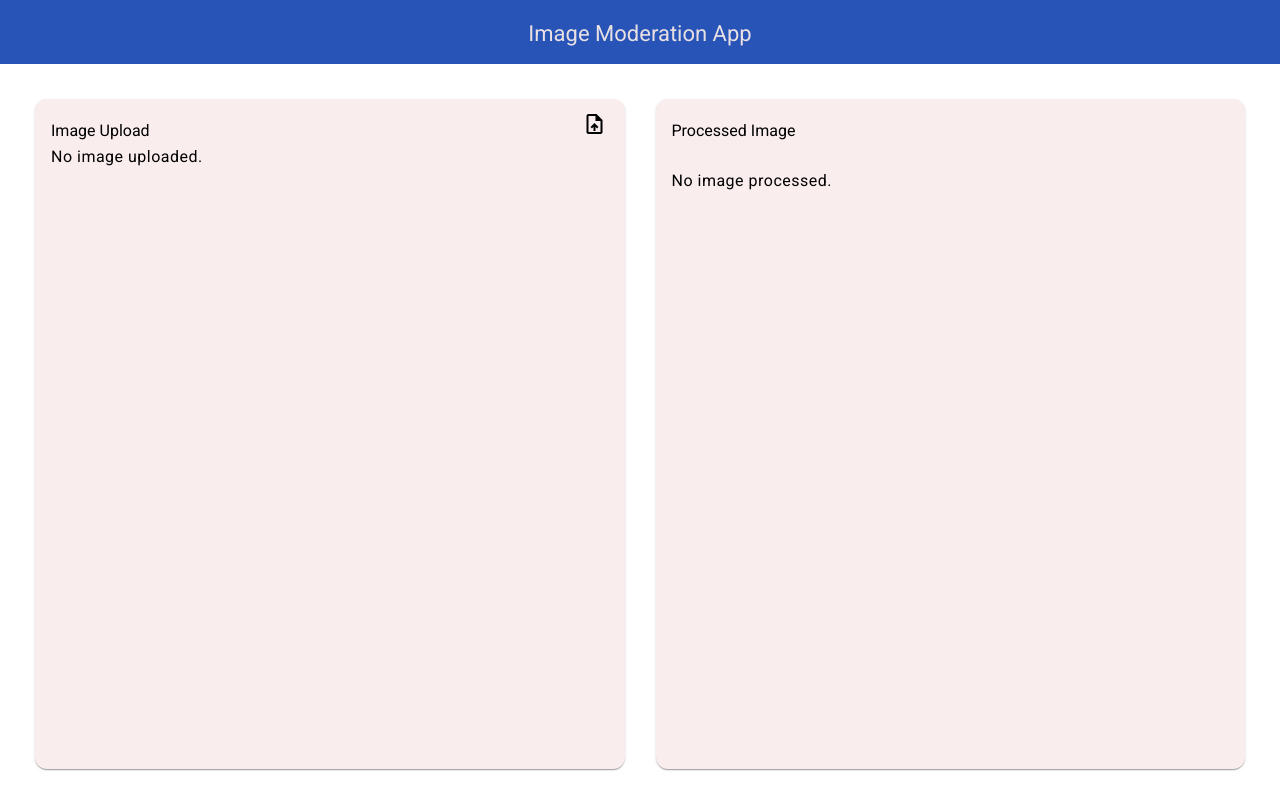
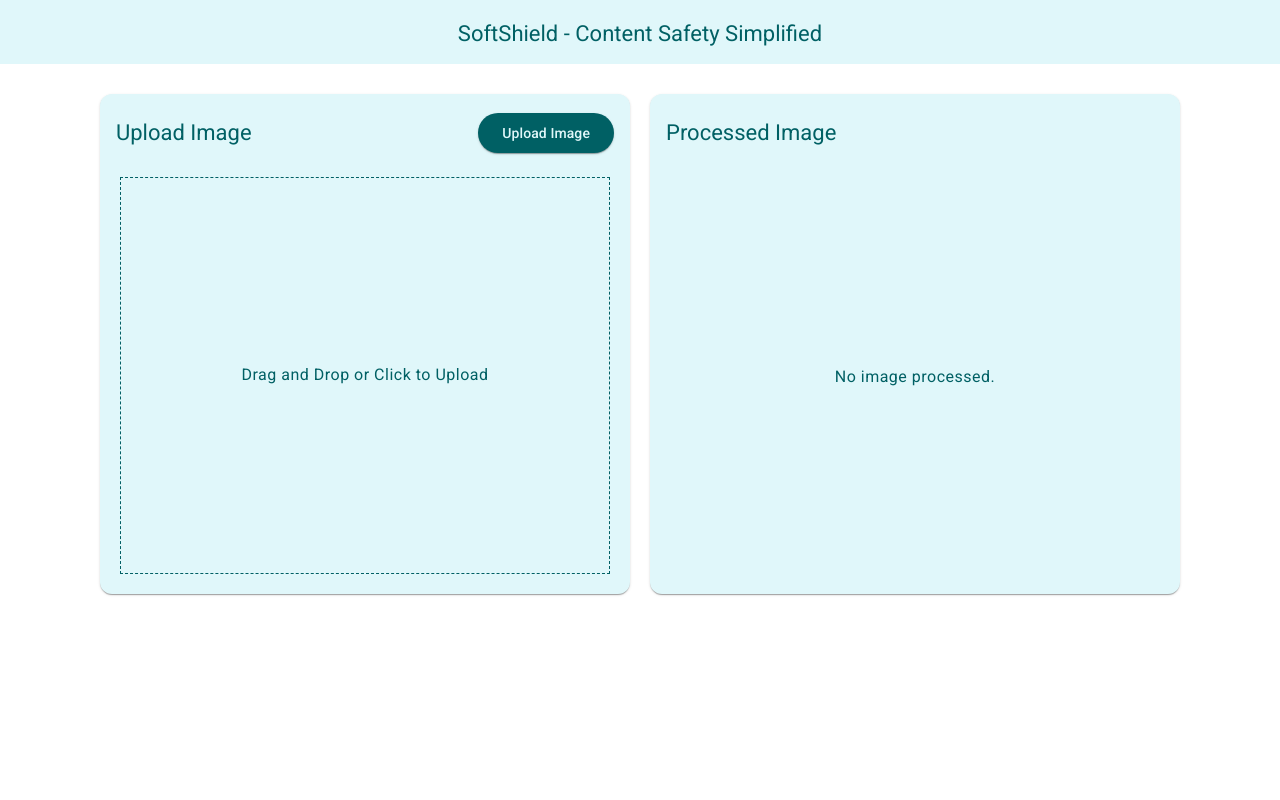
Before and after one commit to amitsat27/image-moderation-aws, an Angular app: page /navigation in a window 1280 px wide. Built offline with nearby package versions, Linux system fonts and the light colour scheme.

Commit message:
Application Makeover

```diff
--- a/src/app/image-process/image-process.component.css
+++ b/src/app/image-process/image-process.component.css
@@ -1,96 +1,88 @@
-.grid-container {
-  margin: 20px;
-}
-.spinner-primary {
-  --mdc-circular-progress-active-indicator-color: #4caf50; /* Green */
+.container {
+  display: flex;
+  flex-wrap: wrap;
+  justify-content: space-around;
+  padding: 20px;
 }
 
-.spinner-warn {
-  --mdc-circular-progress-active-indicator-color: #ff9800; /* Orange */
+.left-panel, .right-panel {
+  flex: 1;
+  margin: 10px;
+  min-width: 300px;
 }
 
-.spinner-accent {
-  --mdc-circular-progress-active-indicator-color: #f44336; /* Red */
-}
-.dashboard-card {
-  position: absolute;
-  top: 15px;
-  left: 15px;
-  right: 15px;
-  bottom: 15px;
-  background-color: rgb(250, 237, 237);
-  color: black;
+.upload-card, .processed-card {
+  background-color: #e0f7fa;
+  color: #006064;
+  height: 500px; /* Set equal height for both cards */
 }
 
-.more-button {
-  position: absolute;
-  top: 5px;
-  right: 10px;
+.upload-card-header {
+  display: flex;
+  justify-content: space-between;
+  align-items: center;
 }
 
-.mat-icon {
-  color: black;
+.upload-button {
+  background-color: #006064 !important;
+  color: #e0f7fa !important;
 }
-.mat-card-title{
-  color: black;
+
+.card-content {
+  display: flex;
+  justify-content: center;
+  align-items: center;
+  height: inherit; /* Inherit height from parent */
+  width: inherit; /* Inherit width from parent */
+  padding: 20px; /* Add padding */
+  box-sizing: border-box; /* Include padding in the element's total width and height */
+  overflow: hidden; /* Ensure content does not overflow */
 }
-.property{
-  color: black;
-  font-size: medium;
-}
-.dashboard-card-content-image {
-  position: relative;  /* Make it a positioning context */
-  overflow: hidden;    /* Hide any overflow */
-  height: 100%;        /* Allow the content to take full height */
+
+.mat-mdc-card-header {
+  height: 70px !important;
+  align-items: center;
 }
 
 .image-container {
-  width: 100%;
-  height: 98%;        /* Fill the card content */
-  position: relative;
-
+  display: flex;
+  justify-content: center;
+  align-items: center;
+  height: 100%; /* Adjust height to fill the card content */
+  width: 100%; /* Adjust width to fill the card content */
 }
 
-.button-container {
-  display: flex;
-  justify-content: center;
-  margin-top: 16px; /* Adjust margin as needed */
-}
-
-
 .uploaded-image {
-  margin-top: 2px;
-  width: 100%;         /* Full width */
-  height: 95%;        /* Full height */
-  object-fit: cover;   /* Scale the image while preserving aspect ratio */
-  border-radius: 18px;
-  display: flex;
-  flex-direction: column;
-}
-
-
-.process-button {
-  position: absolute;
-  top: 10px; /* Adjust as needed */
-  left: 50%;
-  transform: translate(-50%, 1300%);
-  background-color: skyblue;
-  color: white;
-  z-index: 10; /* Ensure it appears above the image */
+  max-width: 100%; /* Ensure image does not exceed container width */
+  max-height: 100%; /* Ensure image does not exceed container height */
+  border-radius: 10px;
 }
 
 .blurred {
   filter: blur(8px);
 }
 
-.green-snackbar {
-  background-color: green;
-  color: white;
+.cards-container {
+  display: flex;
+  flex-wrap: wrap;
+  justify-content: space-around;
+  width: 100%; /* Use full screen width */
 }
 
-.red-snackbar {
-  background-color: red;
-  color: white;
+.moderation-card {
+  margin: 10px;
+  flex: 1 1 calc(25% - 20px); /* Make cards responsive and adapt to screen size */
+  background-color: rgba(255, 99, 71, 0.5); /* Pastel red with 50% opacity */
+  color: #000000; /* Set text color for cards */
+  font-family: 'Segoe UI', Tahoma, Geneva, Verdana, sans-serif; /* Set font family to Calibri */
+}
+
+.moderation-card .header {
+  font-weight: 300; /* Bold the "Moderation Label N" text */;
+}
+
+.moderation-card .key {
+  font-weight: 320; /* Bold the keys "Prediction Accuracy" and "Identified Category" */
 }
 
 .loader-overlay {
@@ -103,55 +95,12 @@
   display: flex;
   justify-content: center;
   align-items: center;
-  z-index: 1000;
-}
-.dashboard-card-content {
-  display: flex;
-  align-items: center; /* Vertically center items */
-  margin-top: 20px;
 }
 
-
-
-.content-right {
-  flex-grow: 1; /* Allows the content area to take up the remaining space */
-  display: flex;
-  flex-direction: column;
-  align-items: flex-start; /* Aligns text to the left */
+.drag-over {
+  background-color: #f0f8ff;
+  width: 100%;
+  height: 100%;
+  border: 2px dashed #006064;
+  color : #006064;
 }
-
-.confidence-text {
-  text-align: left; /* Aligns text to the left */
-}
-
-.spinner-container {
-  position: relative; /* Make this the reference for absolute positioning */
-  margin-right: 16px; /* Space between spinner and content */
-}
-
-.percentage-text {
-  position: absolute;
-  top: 50%;
-  left: 50%;
-  transform: translate(-40%, -48%);
-  font-weight: bold;
-  color: rgb(110, 95, 95); /* Optional: change color for better visibility */
-}
-
-@media (max-width: 600px) {
-  .mat-grid-list {
-    grid-template-columns: repeat(1, 1fr) !important; /* 1 column for small screens */
-  }
-}
-
-@media (min-width: 601px) and (max-width: 960px) {
-  .mat-grid-list {
-    grid-template-columns: repeat(2, 1fr) !important; /* 2 columns for medium screens */
-  }
-}
-
-@media (min-width: 961px) {
-  .mat-grid-list {
-    grid-template-columns: repeat(4, 1fr) !important; /* 4 columns for larger screens */
-  }
-}
--- a/src/app/image-process/image-process.component.html
+++ b/src/app/image-process/image-process.component.html
@@ -1,87 +1,62 @@
-<div class="grid-container">
-  <ng-container *ngIf="moderationLabels.length > 0">
-    <mat-grid-list [cols]="cols" rowHeight="200px">
-      <mat-grid-tile [colspan]="1" [rowspan]="1" *ngFor="let label of getFilteredLabels(); let i = index">
-        <mat-card class="dashboard-card">
+<div class="container">
+  <div *ngIf="!isImageSafe && moderationLabels.length > 0" class="cards-container">
+    <mat-card *ngFor="let label of getFilteredLabels(); let i = index" class="moderation-card">
       <mat-card-header>
-            <mat-card-title>
-              <span class="property">Moderation Label: {{ i + 1}}</span>
-            </mat-card-title>
+        <mat-card-title><span class="header">Moderation Insights</span></mat-card-title>
       </mat-card-header>
-          <mat-card-content class="dashboard-card-content">
-            <div class="spinner-container">
-              <mat-progress-spinner
-                mode="determinate"
-                [value]="label?.Confidence"
-                [ngClass]="getSpinnerClass(label?.Confidence)"
-                diameter="70">
-              </mat-progress-spinner>
-              <div class="percentage-text">
-                {{ (label?.Confidence).toFixed(0) }}%
-              </div>
-            </div>
-            <div class="content-right">
-              <div class="confidence-text">
-                <div>Inappropriate Content Type: <strong>{{ label?.Name }}</strong></div>
-                <div>Confidence: {{ (label?.Confidence).toFixed(2) }}%</div>
-              </div>
-            </div>
+      <mat-card-content>
+        <div><span class="key">Prediction Accuracy:</span> {{ label?.Confidence }}</div>
+        <div><span class="key">Identified Category:</span> {{ label?.ParentName }}</div>
       </mat-card-content>
     </mat-card>
-      </mat-grid-tile>
-    </mat-grid-list>
-
-
+  </div>
+  <div class="left-panel">
+    <mat-card class="upload-card">
+      <mat-card-header class="upload-card-header">
+        <mat-card-title>Upload Image</mat-card-title>
+        <button mat-raised-button class="upload-button" (click)="uploadImage()">Upload Image</button>
+      </mat-card-header>
+      <mat-card-content class="card-content">
+        <div class="image-container"
+          (dragover)="onDragOver($event)"
+          (dragleave)="onDragLeave($event)"
+          (drop)="onFileDropped($event)"
+          [ngClass]="{'drag-over': isDragOver}"
+          (click)="fileInput.click()"
+          [ngStyle]="{
+            border: !isProcessingComplete ? '1px dashed #006064' : 'none',
+            cursor: 'pointer'
+          }"
+          >
+          <ng-container *ngIf="imageUrl; else noImage">
+            <img [src]="imageUrl" alt="Uploaded Image" class="uploaded-image" />
           </ng-container>
-
-  <mat-grid-list cols="2" rowHeight="700px" rowWidth="200px">
-    <mat-grid-tile [colspan]="1" [rowspan]="1">
-      <mat-card class="dashboard-card">
-        <mat-card-header>
-          <mat-card-title>
-            <span class="property">Image Upload</span>
-            <button mat-icon-button class="more-button" [matMenuTriggerFor]="menu1" aria-label="Toggle menu">
-              <mat-icon>upload_file</mat-icon>
-            </button>
-            <mat-menu #menu1="matMenu" xPosition="before">
-              <button mat-menu-item (click)="uploadImage()">Upload Image</button>
-            </mat-menu>
-          </mat-card-title>
-        </mat-card-header>
-        <mat-card-content class="dashboard-card-content-image">
-          <div style="margin-top: 30px;" *ngIf="imageUrl; else noImage" class="image-container">
-            <img [src]="imageUrl" alt="Uploaded Image" class="uploaded-image"/>
-            <div class="button-container">
+          <ng-template #noImage>
+            <div>
+              Drag and Drop or Click to Upload
             </div>
+          </ng-template>
         </div>
-          <ng-template #noImage>
-            <div>No image uploaded.</div>
-          </ng-template>
       </mat-card-content>
       <input type="file" accept="image/jpeg, image/png" (change)="onFileSelected($event)" style="display:none;" #fileInput>
     </mat-card>
-    </mat-grid-tile>
-    <mat-grid-tile [colspan]="1" [rowspan]="1">
-      <mat-card class="dashboard-card">
+  </div>
+  <div class="right-panel">
+    <mat-card class="processed-card">
       <mat-card-header>
-          <mat-card-title>
-            <span class="property">Processed Image</span>
-          </mat-card-title>
+        <mat-card-title>Processed Image</mat-card-title>
       </mat-card-header>
-        <mat-card-content class="dashboard-card-content-image">
-          <div style="margin-top: 30px;" *ngIf="isProcessingComplete && imageUrl; else noImageProcessed" class="image-container">
-            <img [src]="imageUrl" [class.blurred]="!isImageSafe" alt="Uploaded Image" class="uploaded-image"/>
+      <mat-card-content class="card-content">
+        <div *ngIf="isProcessingComplete && imageUrl; else noImageProcessed" class="image-container">
+          <img [src]="imageUrl" [class.blurred]="!isImageSafe" alt="Processed Image" class="uploaded-image"/>
         </div>
         <ng-template #noImageProcessed>
-            <div><br>No image processed.</div>
+          <div>No image processed.</div>
         </ng-template>
       </mat-card-content>
     </mat-card>
-    </mat-grid-tile>
-  </mat-grid-list>
-
+  </div>
   <div *ngIf="isLoading" class="loader-overlay">
     <mat-spinner></mat-spinner>
   </div>
-
 </div>
--- a/src/app/image-process/image-process.component.ts
+++ b/src/app/image-process/image-process.component.ts
@@ -1,13 +1,13 @@
-import { Component, ElementRef, HostListener, inject, ViewChild } from '@angular/core';
-import { Breakpoints, BreakpointObserver } from '@angular/cdk/layout';
-import { catchError, map, tap } from 'rxjs/operators';
+import { Component, ElementRef, inject, ViewChild } from '@angular/core';
+import { BreakpointObserver } from '@angular/cdk/layout';
+import { catchError, tap } from 'rxjs/operators';
 import { AsyncPipe, CommonModule } from '@angular/common';
 import { MatGridListModule } from '@angular/material/grid-list';
 import { MatMenuModule } from '@angular/material/menu';
 import { MatIconModule } from '@angular/material/icon';
 import { MatButtonModule } from '@angular/material/button';
 import { MatCardModule } from '@angular/material/card';
-import { HttpClient , HttpClientModule} from '@angular/common/http';
+import { HttpClient, HttpClientModule } from '@angular/common/http';
 import { MatSnackBar, MatSnackBarModule } from '@angular/material/snack-bar';
 import { MatProgressSpinnerModule } from '@angular/material/progress-spinner';
 import { of } from 'rxjs';
@@ -15,7 +15,7 @@ import { of } from 'rxjs';
 @Component({
   selector: 'app-image-process',
   templateUrl: './image-process.component.html',
-  styleUrl: './image-process.component.css',
+  styleUrls: ['./image-process.component.css'],
   standalone: true,
   imports: [
     AsyncPipe,
@@ -31,46 +31,34 @@ import { of } from 'rxjs';
   ]
 })
 export class ImageProcessComponent {
-
-  private breakpointObserver = inject(BreakpointObserver);
   private http = inject(HttpClient);
   private snackBar = inject(MatSnackBar);
 
-  imageUrl: string | ArrayBuffer | null | undefined="";
+  imageUrl: string | ArrayBuffer | null | undefined = "";
   base64Image: string | null = null;
   isImageSafe: boolean = true;
   fileName: string | null = null;
   moderationLabels: any[] = [];
   isProcessingComplete: boolean = false;
   isLoading: boolean = false;
+  isDragOver: boolean = false;
 
   @ViewChild('fileInput') fileInput!: ElementRef;
 
   uploadImage() {
     this.fileInput.nativeElement.click();
   }
-  cols: number = 4; // Default column count
-  colsImages: number = 2;
-
-  // Update column count based on window size
-  @HostListener('window:resize', ['$event'])
-  onResize() {
-    this.setColsLabels();
-    this.setColsImages();
-  }
-
 
   showToaster(message: string, panelClass: string) {
     this.snackBar.open(message, 'Close', {
-      duration: 3000,
+      duration: 5000,
       panelClass: [panelClass]
     });
   }
 
-  onFileSelected(event: Event) {
-    const file = (event.target as HTMLInputElement).files?.[0];
+  handleFile(ImageFile: File) {
+    const file = ImageFile;
     if (file && (file.type === 'image/jpeg' || file.type === 'image/png')) {
-
       const reader = new FileReader();
       this.fileName = file.name;
 
@@ -118,58 +106,32 @@ export class ImageProcessComponent {
     }
   }
 
-  setColsLabels() {
-    const width = window.innerWidth;
-    if (width < 600) {
-      this.cols = 1; // 1 column for small screens
-    } else if (width < 960) {
-      this.cols = 2; // 2 columns for medium screens
-    } else {
-      this.cols = 4; // 4 columns for larger screens
-    }
-  }
-  setColsImages(){
-    const width = window.innerWidth;
-    if (width < 600) {
-      this.colsImages = 1; // 1 column for small screens
-    } else  {
-      this.colsImages = 2; // 2 columns for medium screens
-    }
-  }
   getFilteredLabels() {
     return this.moderationLabels.filter(label => label?.ParentName).slice(0, 4);
   }
-  getSpinnerClass(confidence: number): string {
-    if (confidence <= 25) {
-      return 'spinner-primary'; // Define this class for low confidence
-    } else if (confidence <= 50) {
-      return 'spinner-warn'; // Define this class for medium confidence
-    } else {
-      return 'spinner-accent'; // Define this class for high confidence
+
+  onDragOver(event: DragEvent): void {
+    event.preventDefault();
+    this.isDragOver = true;
+  }
+
+  onDragLeave(event: DragEvent): void {
+    event.preventDefault();
+    this.isDragOver = false;
+  }
+
+  onFileDropped(event: DragEvent): void {
+    event.preventDefault();
+    this.isDragOver = false;
+    if (event.dataTransfer && event.dataTransfer.files.length) {
+      this.handleFile(event.dataTransfer.files[0]);
     }
   }
 
-  /** Based on the screen size, switch from standard to one column per row */
-  cards = this.breakpointObserver.observe(Breakpoints.Handset).pipe(
-    map(({ matches }) => {
-      if (matches) {
-        return [
-          { title: 'Card 1', cols: 2, rows: 1 },
-          { title: 'Card 2', cols: 1, rows: 1 },
-          { title: 'Card 3', cols: 1, rows: 1 },
-          { title: 'Card 4', cols: 1, rows: 1 }
-        ];
-      }
-
-      return [
-        { title: 'Card 1', cols: 1, rows: 2 },
-        { title: 'Card 2', cols: 2, rows: 1 },
-        { title: 'Card 3', cols: 1, rows: 1 },
-        { title: 'Card 4', cols: 1, rows: 1 },
-        { title: 'Card 5', cols: 1, rows: 1 },
-        { title: 'Card 6', cols: 1, rows: 2 },
-        { title: 'Card 7', cols: 1, rows: 1 }
-      ];
-    })
-  );
+  onFileSelected(event: Event): void {
+    const fileInput = event.target as HTMLInputElement;
+    if (fileInput.files && fileInput.files.length) {
+      this.handleFile(fileInput.files[0]);
+    }
+  }
 }
--- a/src/app/landing/landing.component.css
+++ b/src/app/landing/landing.component.css
@@ -1,39 +1,39 @@
-.container {
-    height: 700px; /* Keep your height */
-    display: flex; /* To center content */
-    flex-direction: column; /* Align items vertically */
-    align-items: center; /* Center horizontally */
-    justify-content: center; /* Center vertically */
-    background-size: cover; /* Cover the entire container */
-    background-position: center; /* Center the image */
-    color: white; /* Change text color for better visibility */
-    text-align: center; /* Center text */
-}
-body {
-    font-family: Arial, sans-serif;
+body, html {
     margin: 0;
     padding: 0;
+    height: 100%;
+    font-family: Arial, sans-serif;
+    background-color: #f4f4f4 !important;
+}
+
+.container {
+    height: 100vh;
     display: flex;
+    flex-direction: column;
     align-items: center;
     justify-content: center;
-    height: 100vh;
-    background-color: #f4f4f4;
+    background-image: url('/assets/images/image.jpg'); /* Updated path */
+    background-size: cover;
+    background-position: center;
+    color: #006064 !important;
+    text-align: center;
 }
-.container {
-    text-align: center;
-    background: white;
-    padding: 20px;
-    border-radius: 8px;
-    box-shadow: 0 2px 10px rgba(0, 0, 0, 0.1);
+
+h1 {
+    font-size: 2.5em;
+    margin-bottom: 20px;
 }
-img {
-    max-width: 100%;
-    height: auto;
-    border-radius: 8px;
+
+button {
+    background-color: #4ca8af !important;
+    color: white !important;
+    border: none;
+    padding: 10px 20px;
+    font-size: 1em;
+    cursor: pointer;
+    transition: background-color 0.3s ease;
 }
-h1 {
-    margin-top: 20px;
-    font-size: 24px;
-    color: #333;
-    font-family:'Lucida Sans', 'Lucida Sans Regular', 'Lucida Grande', 'Lucida Sans Unicode', Geneva, Verdana, sans-serif;
+
+button:hover {
+    background-color: #006064 !important;
 }
--- a/src/app/landing/landing.component.html
+++ b/src/app/landing/landing.component.html
@@ -3,17 +3,12 @@
 <head>
     <meta charset="UTF-8">
     <meta name="viewport" content="width=device-width, initial-scale=1.0">
-    <title>Landing Page</title>
-    <style>
-
-    </style>
+    <link rel="stylesheet" href="landing.component.css">
 </head>
 <body>
-
-    <div class="container" style="background-image: url('assets/images/image.jpg');">
-        <h1>Predict Image Content</h1>
-        <button mat-flat-button style="background-color: #4ca8af; color: white;" (click)="navigateToNavigationPage()">Go to Image Moderation App</button>
+    <div class="container">
+        <h1>SoftShield - Smart Image Moderation Tool</h1>
+        <button mat-flat-button (click)="navigateToNavigationPage()">Go to SoftShield</button>
     </div>
-
 </body>
 </html>
--- a/src/app/navigation/navigation.component.css
+++ b/src/app/navigation/navigation.component.css
@@ -12,17 +12,10 @@
   height: 100%;
 }
 
-.mat-drawer-inner-container {
-  background-color:  white;
+.header {
+  background-color: #e0f7fa !important;
+  color: #006064  !important;
+  display: flex;
+  align-items: center;
+  flex-direction: column;
 }
-.sidenav {
-  width: 200px;
-}
-
-
-.mat-toolbar.mat-primary {
-  position: sticky;
-  top: 0;
-  z-index: 1;
-  background-color: rgb(39, 84, 182);
-}
--- a/src/app/navigation/navigation.component.html
+++ b/src/app/navigation/navigation.component.html
@@ -1,8 +1,8 @@
 <mat-sidenav-container class="sidenav-container">
   <mat-sidenav-content>
-    <mat-toolbar color="primary" style="display: flex; align-items: center; flex-direction: column;">
-      <span style="margin-top: 20px;">Image Moderation App</span>
+    <mat-toolbar class="header">
+      <span style="margin-top: 20px;">SoftShield - Content Safety Simplified</span>
     </mat-toolbar>
-   <app-image-process></app-image-process>
+    <app-image-process></app-image-process>
   </mat-sidenav-content>
 </mat-sidenav-container>
--- a/src/index.html
+++ b/src/index.html
@@ -2,7 +2,7 @@
 <html lang="en">
 <head>
   <meta charset="utf-8">
-  <title>ImageModerationApp</title>
+  <title>SoftShield</title>
   <base href="/">
   <meta name="viewport" content="width=device-width, initial-scale=1">
   <link rel="icon" type="image/x-icon" href="favicon.ico">
```
Lines whose indentation alone changed are shown as unchanged.
